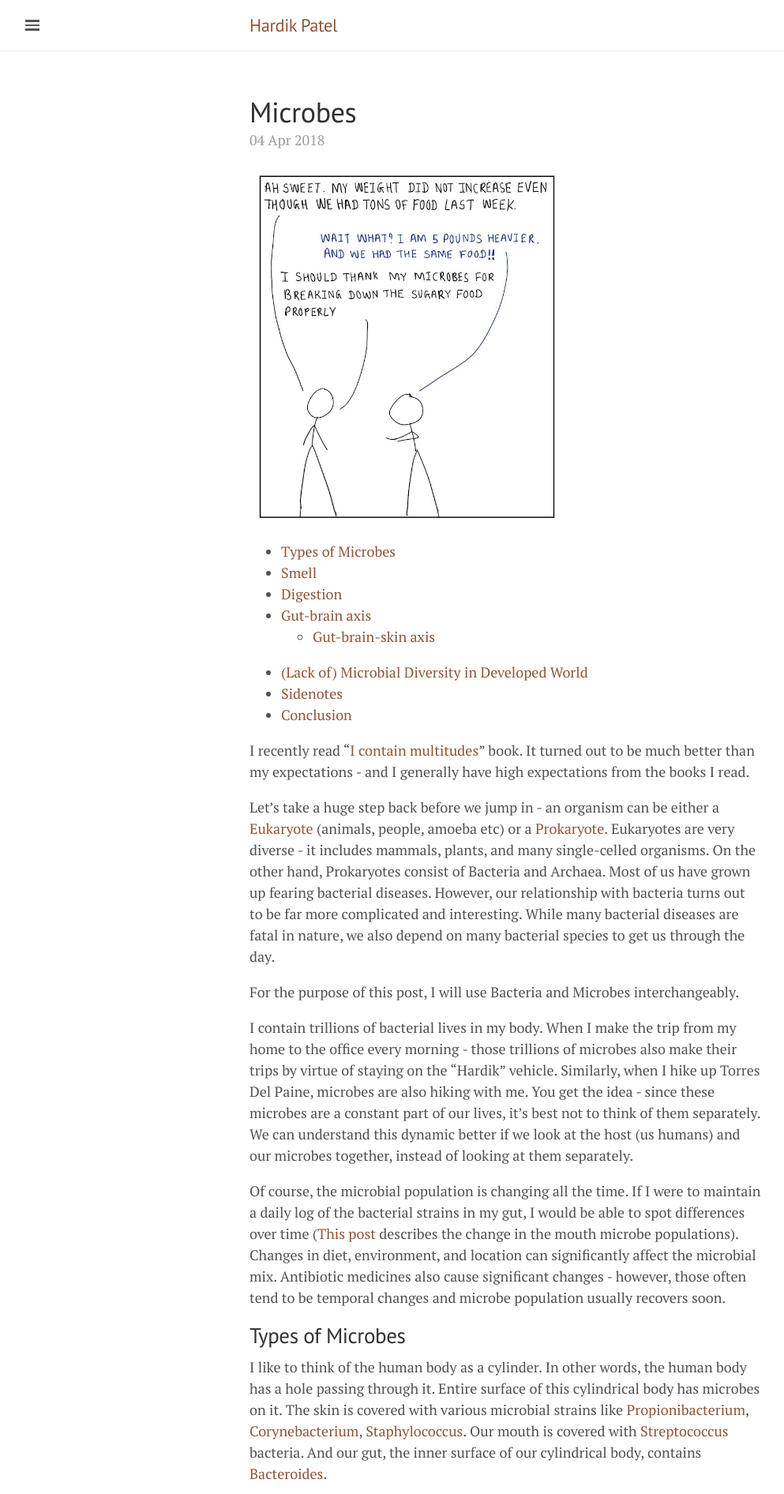
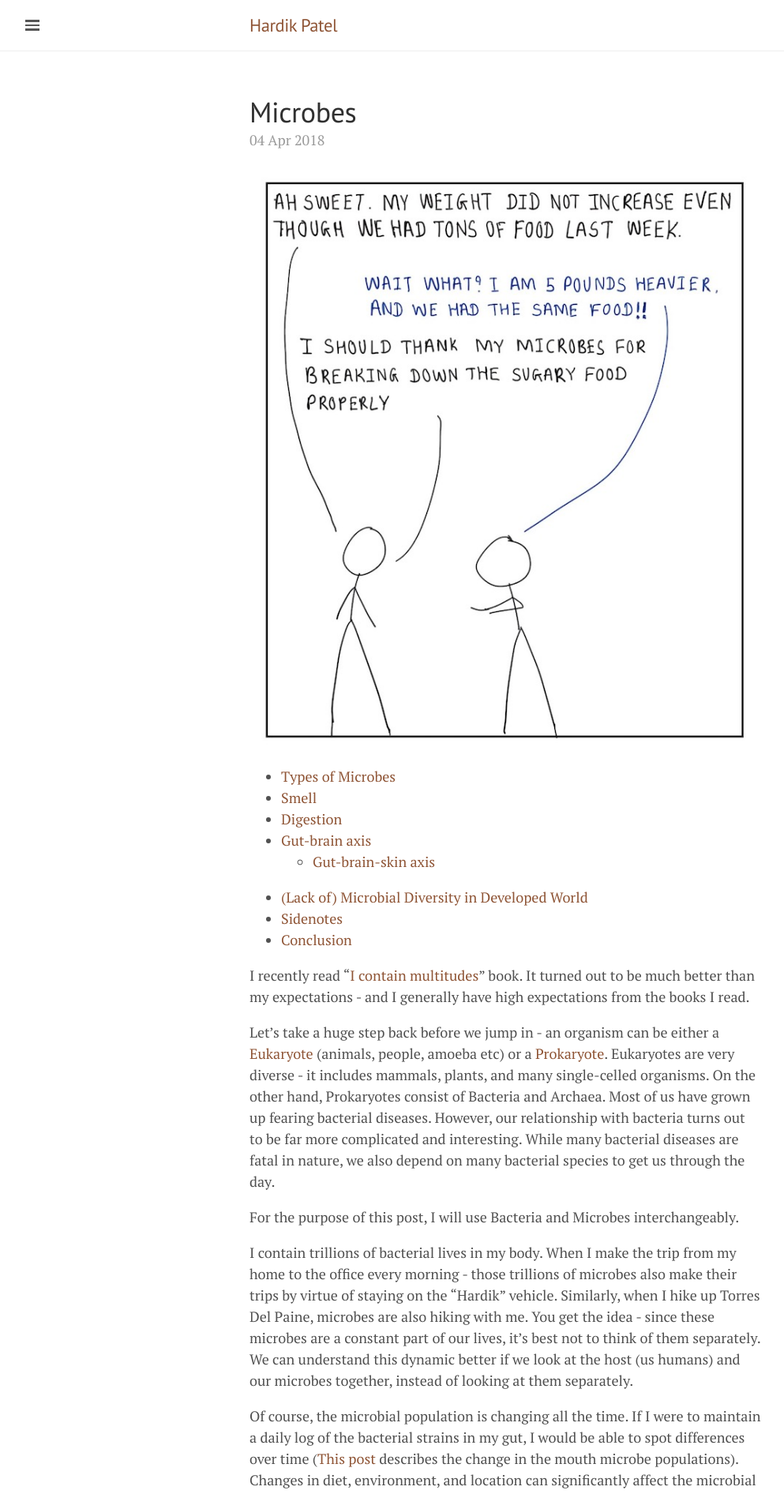
Before and after one commit to hardikp/hardikp.github.io, a Jekyll site: the page built from _posts/2018-04-04-microbes.md, in a window 1280 px wide. Shown: the top 1892 px of the page at 79% size, without its empty margins (0-993 px from the left). Built offline with Jekyll 4.4.1, drawn with Linux system fonts in a browser that asks for light colours; comment, search, counter and statistics services are not loaded.

Commit message:
Minor change in post

```diff
--- a/_posts/2018-04-04-microbes.md
+++ b/_posts/2018-04-04-microbes.md
@@ -8,7 +8,7 @@
 image_url: "/assets/microbes/microbes-diversity-small.jpg"
 ---
 
-<img src="/assets/microbes/microbes-weight-small.jpg" style="width: 400px;">
+![Obese individuals have vastly different microbiome communities compared to the lean ones](/assets/microbes/microbes-weight-small.jpg)
 
 * TOC
 {:toc}
@@ -51,8 +51,6 @@
 
 ## Digestion
 
-<img src="/assets/microbes/microbes-weight-small.jpg" style="width: 400px;">
-
 Most of our gut bacteria fall are of the [Bacteroides](https://en.wikipedia.org/wiki/Bacteroides) genus. Unlike the [aerobic](https://en.wikipedia.org/wiki/Aerobic_organism) skin microbes, gut microbes are [anaerobic](https://en.wikipedia.org/wiki/Anaerobic_organism). In other words, our gut microbes do not have access to Oxygen.
 
 Humans don't have all the required genes to digest our typical meals. Therefore, we rely on our microbes to help us break down some food components.
@@ -77,7 +75,7 @@
 
 ## (Lack of) Microbial Diversity in Developed World
 
-<img src="/assets/microbes/microbes-diversity-small.jpg">
+![Microbiome diversity is decreasing](/assets/microbes/microbes-diversity-small.jpg)
 
 Diversity of the microbial population is decreasing in the developed world. That brings its own set of problems. The increase in the autoimmune disease diagnosis is often attributed to the shrinking diversity.
 
--- a/index.html
+++ b/index.html
@@ -15,7 +15,7 @@
     <span class="post-date">{{ post.date | date_to_string }}</span>
 
     {% if post.image_url %}
-      <img src="{{ post.image_url }}">
+      <img src="{{ site.url }}{{ post.image_url }}">
     {% endif %}
 
     {{ post.excerpt }}
```
